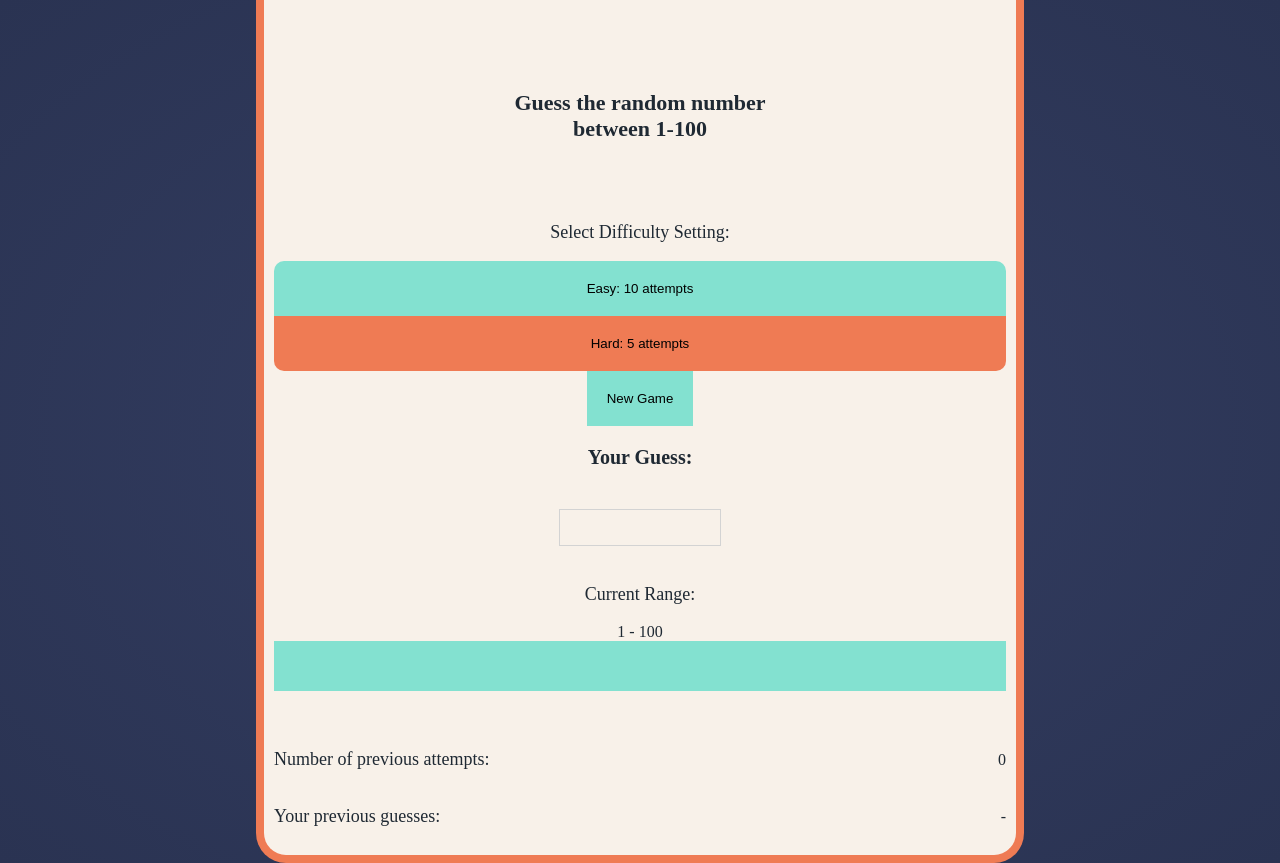
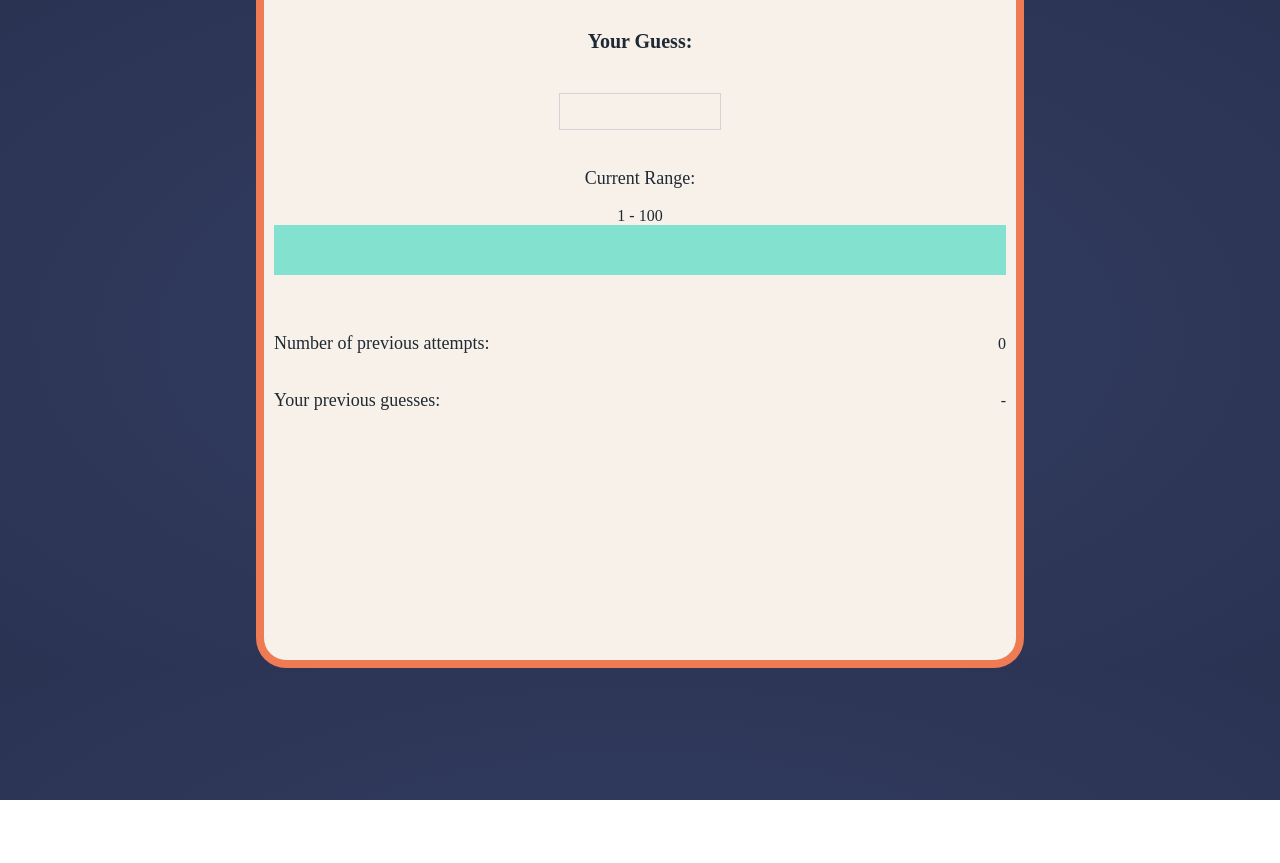
Before and after one commit to kishan-aghera/GuessTheNumberGame, a plain HTML site: page index.html in a window 1280 px wide. Both pictures are taken after a click on the button "Easy: 10 attempts". After the commit the page ends 800 px from the top, so only its background shows below. Drawn offline with Linux system fonts and the light colour scheme.

Commit message:
Added script.js and added functionality for starting the game

```diff
--- a/index.html
+++ b/index.html
@@ -7,7 +7,7 @@
     <link rel="stylesheet" href="styles.css">
     <title>Guess The Number Game</title>
 </head>
-<body>
+<body onload="init()">
     <main>
         <div id="welcomeScreen">
             <h2>Guess the random number<br>between 1-100</h2>
@@ -16,8 +16,8 @@
                 <p>Select Difficulty Setting:</p>
 
                 <div class="button-wrapper">
-                    <button>Easy: 10 attempts</button>
-                    <button>Hard: 5 attempts</button>
+                    <button onclick="easyMode()">Easy: 10 attempts</button>
+                    <button onclick="hardMode()">Hard: 5 attempts</button>
                 </div>
             </section>
         </div>
@@ -53,5 +53,7 @@
             </section>
         </div>
     </main>
+
+    <script src="script.js"></script>
 </body>
 </html>
--- /dev/null
+++ b/script.js
@@ -0,0 +1,20 @@
+let computerGuess;
+
+function init() {
+    computerGuess = Math.floor(Math.random() * 100 + 1);
+    document.getElementById('newGameButton').style.display = "none";
+    document.getElementById('gameArea').style.display = "none";
+}
+
+function startGameView() {
+    document.getElementById('welcomeScreen').style.display = "none";
+    document.getElementById('gameArea').style.display = "block";
+}
+
+function easyMode() {
+    startGameView();
+}
+
+function hardMode() {
+    startGameView();
+}
```
